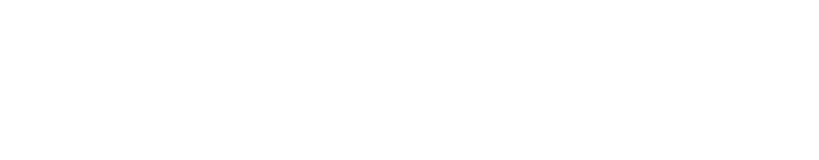
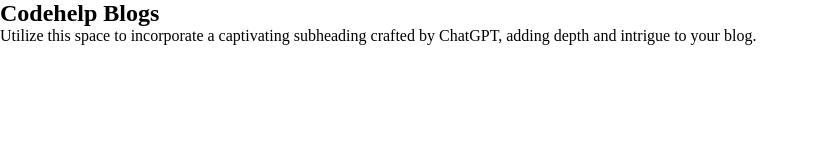
Before and after one commit to aliakhizer/Blog-website, a plain HTML site: page index.html in a window 1280 px wide. Shown: the whole page, without its empty margins (0-819 px from the left). Drawn offline with Linux system fonts and the light colour scheme.

Commit message:
adding the header strcture

```diff
--- a/index.html
+++ b/index.html
@@ -8,7 +8,13 @@
   </head>
   <body>
     <div class="container">
-
+      <header class="header-container">
+        <h2 class="header-title">Codehelp Blogs</h2>
+        <p class="header_des">
+          Utilize this space to incorporate a captivating subheading crafted by
+          ChatGPT, adding depth and intrigue to your blog.
+        </p>
+      </header>
     </div>
   </body>
 </html>
--- a/style.css
+++ b/style.css
@@ -0,0 +1,8 @@
+*{
+    margin: 0;
+    padding: 0;
+    box-sizing: border-box;
+}
+body{
+
+}
```
